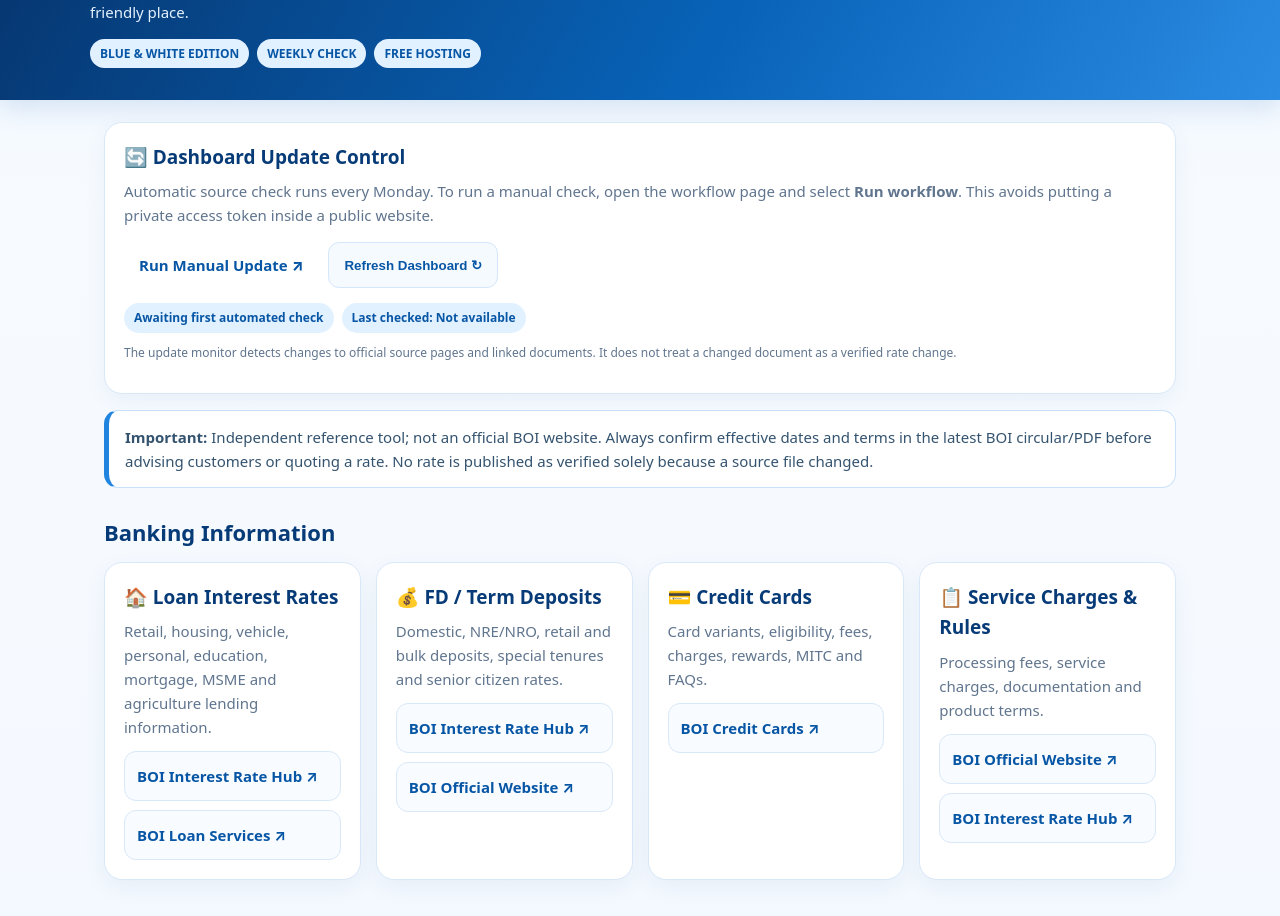
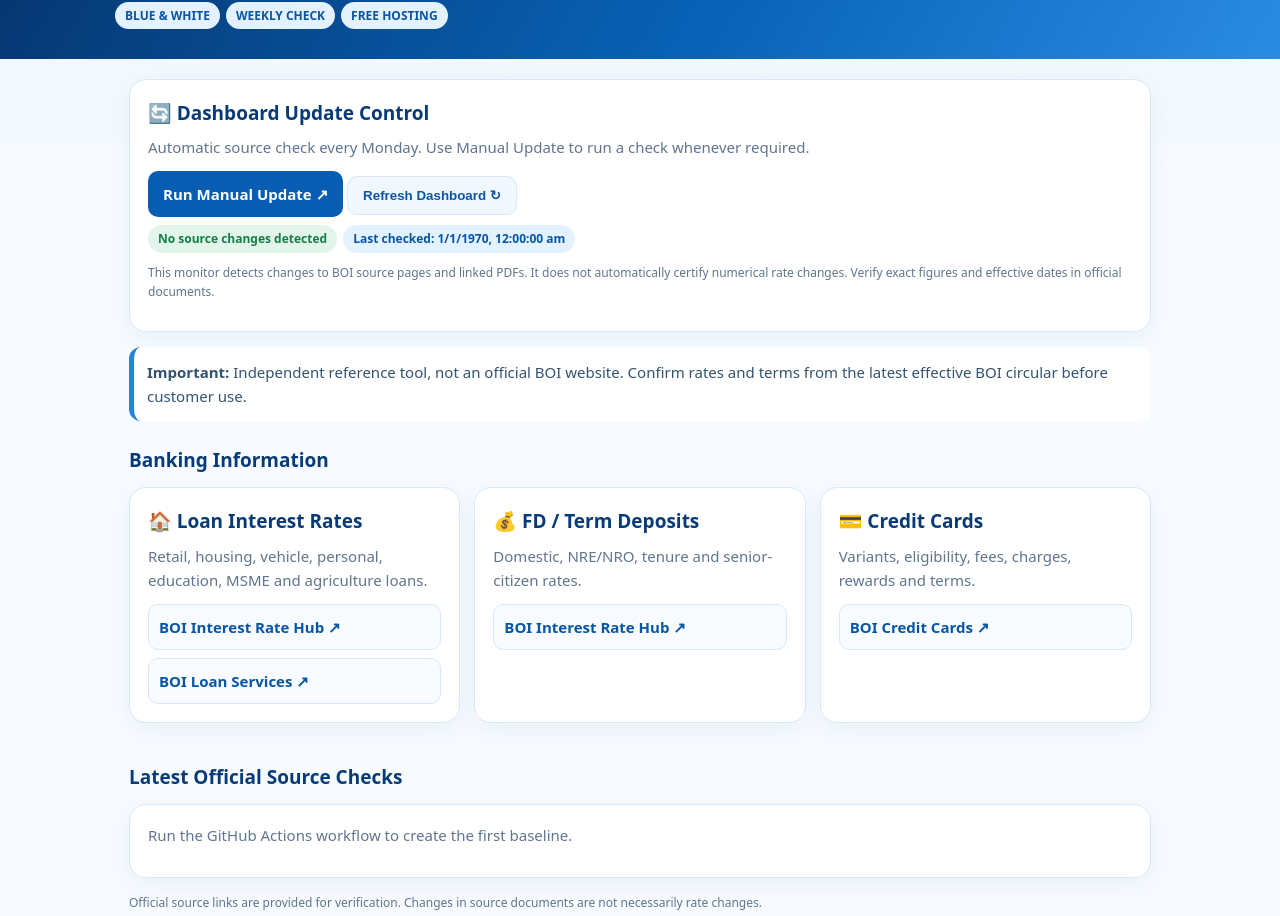
Before and after one commit to vishnubankofindia-stack/boi-live-dashboard, a plain HTML site: page index.html in a window 1280 px wide. Shown: the part 142-1058 px from the top of the page. Drawn offline with Linux system fonts and the light colour scheme; no server answers.

Commit message:
Add files via upload

```diff
--- a/index.html
+++ b/index.html
@@ -1,79 +1,39 @@
 <!doctype html>
-<html lang="en"><head>
-<meta charset="utf-8"><meta name="viewport" content="width=device-width,initial-scale=1">
-<meta name="theme-color" content="#073b78">
-<title>BOI Live Banking Dashboard</title>
+<html lang="en"><head><meta charset="utf-8"><meta name="viewport" content="width=device-width,initial-scale=1">
+<meta name="theme-color" content="#073b78"><title>BOI Live Banking Dashboard</title>
 <style>
-:root{--navy:#073b78;--blue:#1266c5;--sky:#eaf4ff;--ink:#163252;--muted:#60758e;--bg:#f3f8ff;--line:#d9e8f8;--white:#fff;--green:#147d4a;--amber:#9a6500}
-*{box-sizing:border-box}body{margin:0;background:linear-gradient(180deg,#eaf4ff 0,#f7fbff 340px,#f3f8ff 100%);font:15px/1.6 system-ui,-apple-system,Segoe UI,Roboto,Arial;color:var(--ink)}
-header{background:linear-gradient(120deg,#06336b,#0863b8 58%,#2b8be2);color:white;padding:32px 18px;box-shadow:0 8px 24px #0756a522}
-.wrap,main{max-width:1100px;margin:auto}.eyebrow{color:#cfe7ff;font-weight:800;letter-spacing:.15em;font-size:11px}.title{font-size:clamp(27px,5vw,42px);line-height:1.15;font-weight:850;margin:10px 0}.sub{color:#e4f2ff;max-width:760px}
-main{padding:22px 14px 46px}.grid{display:grid;grid-template-columns:repeat(auto-fit,minmax(230px,1fr));gap:15px}
-.card{background:white;border:1px solid var(--line);border-radius:18px;padding:19px;box-shadow:0 7px 22px #174f8610}.card h2{font-size:19px;margin:0 0 7px;color:var(--navy)}.card p{color:var(--muted);margin:0 0 12px}
-.actions{display:flex;gap:10px;flex-wrap:wrap;margin-top:15px}.btn{display:inline-block;text-decoration:none;border:0;border-radius:11px;padding:11px 15px;font-weight:800;background:#fff;color:#0756a5;cursor:pointer}.btn.primary{background:#fff;color:#0756a5}.btn.outline{border:1px solid #d4e7fa;background:#f5faff}
-.meta{display:flex;flex-wrap:wrap;gap:8px;margin-top:15px}.pill{font-size:12px;border-radius:30px;padding:5px 10px;background:#e2f1ff;color:#0756a5;font-weight:800}.pill.good{background:#e3f5eb;color:#147d4a}.pill.warn{background:#fff2d6;color:#8a5b00}
-.notice{background:white;border:1px solid #c9e1fb;border-left:5px solid #2184df;padding:14px 16px;border-radius:14px;color:#34536f;margin:16px 0}
-.section{margin:27px 0 12px;font-size:22px;color:var(--navy)}.list{display:grid;gap:9px}.source{padding:12px;border:1px solid var(--line);border-radius:12px;background:#f8fbff}.source a{color:#0756a5;font-weight:750;text-decoration:none}.small{font-size:12px;color:var(--muted)}.footer{margin-top:25px;color:var(--muted);font-size:12px;border-top:1px solid #d8e7f6;padding-top:16px}
-@media(max-width:560px){header{padding:26px 16px}.grid{grid-template-columns:1fr}}
-</style></head>
-<body>
-<header><div class="wrap"><div class="eyebrow">BANK OF INDIA • OFFICIAL-SOURCE MONITOR</div>
-<div class="title">BOI Live Banking Dashboard</div>
-<div class="sub">Loan interest rates, fixed deposits, credit cards, fees and official documents — one shareable, mobile-friendly place.</div>
-<div class="meta"><span class="pill">BLUE & WHITE EDITION</span><span class="pill">WEEKLY CHECK</span><span class="pill">FREE HOSTING</span></div></div></header>
+:root{--navy:#073b78;--blue:#1266c5;--ink:#163252;--muted:#60758e;--line:#d9e8f8}
+*{box-sizing:border-box}body{margin:0;background:linear-gradient(180deg,#eaf4ff,#f7fbff 340px);font:15px/1.6 system-ui,Arial;color:var(--ink)}
+header{background:linear-gradient(120deg,#06336b,#0863b8 58%,#2b8be2);color:white;padding:30px 18px}.wrap,main{max-width:1050px;margin:auto}main{padding:20px 14px 45px}
+.title{font-size:clamp(27px,5vw,42px);font-weight:850;line-height:1.15;margin:8px 0}.sub{color:#e4f2ff}
+.card{background:white;border:1px solid var(--line);border-radius:17px;padding:18px;margin-bottom:15px;box-shadow:0 7px 22px #174f8610}
+h2{font-size:19px;color:var(--navy);margin:0 0 7px}p{color:var(--muted);margin:0 0 12px}.grid{display:grid;grid-template-columns:repeat(auto-fit,minmax(225px,1fr));gap:14px}
+.btn{display:inline-block;border:0;border-radius:10px;padding:11px 15px;background:#075db2;color:white;text-decoration:none;font-weight:800;cursor:pointer}.outline{background:#f1f7ff;color:#0756a5;border:1px solid var(--line)}
+.pill{display:inline-block;margin:8px 6px 0 0;border-radius:25px;padding:4px 10px;background:#e4f2ff;color:#0756a5;font-size:12px;font-weight:800}.good{background:#e3f5eb;color:#147d4a}.warn{background:#fff2d6;color:#8a5b00}
+.source{padding:10px;border:1px solid var(--line);border-radius:10px;background:#f8fbff;margin-top:8px}.source a{color:#0756a5;font-weight:750;text-decoration:none}.small{font-size:12px;color:var(--muted)}
+.notice{background:#fff;border-left:5px solid #2184df;padding:13px;border-radius:12px;margin:15px 0;color:#34536f}
+@media(max-width:560px){.grid{grid-template-columns:1fr}}
+</style></head><body>
+<header><div class="wrap"><div style="font-size:11px;letter-spacing:.15em;color:#cfe7ff;font-weight:800">BANK OF INDIA • OFFICIAL-SOURCE MONITOR</div>
+<div class="title">BOI Live Banking Dashboard</div><div class="sub">Loan rates • Fixed deposits • Credit cards • Fees and official documents</div>
+<span class="pill">BLUE & WHITE</span><span class="pill">WEEKLY CHECK</span><span class="pill">FREE HOSTING</span></div></header>
 <main>
-<section class="card">
-<h2>🔄 Dashboard Update Control</h2>
-<p>Automatic source check runs every Monday. To run a manual check, open the workflow page and select <b>Run workflow</b>. This avoids putting a private access token inside a public website.</p>
-<div class="actions"><a class="btn primary" id="manualBtn" href="https://github.com/" target="_blank" rel="noopener">Run Manual Update ↗</a><button class="btn outline" id="refreshBtn" type="button">Refresh Dashboard ↻</button></div>
-<div class="meta"><span class="pill" id="status">Loading update status…</span><span class="pill" id="checked">Last checked: loading…</span></div>
-<p class="small" id="note" style="margin-top:10px">The update monitor detects changes to official source pages and linked documents. It does not treat a changed document as a verified rate change.</p>
-</section>
-<div class="notice"><b>Important:</b> Independent reference tool; not an official BOI website. Always confirm effective dates and terms in the latest BOI circular/PDF before advising customers or quoting a rate. No rate is published as verified solely because a source file changed.</div>
-<h2 class="section">Banking Information</h2>
-<div class="grid">
-<section class="card"><h2>🏠 Loan Interest Rates</h2><p>Retail, housing, vehicle, personal, education, mortgage, MSME and agriculture lending information.</p><div class="list">
-<div class="source"><a href="https://bankofindia.bank.in/interest-rate" target="_blank" rel="noopener">BOI Interest Rate Hub ↗</a></div>
-<div class="source"><a href="https://bankofindia.bank.in/loan-services" target="_blank" rel="noopener">BOI Loan Services ↗</a></div></div></section>
-<section class="card"><h2>💰 FD / Term Deposits</h2><p>Domestic, NRE/NRO, retail and bulk deposits, special tenures and senior citizen rates.</p><div class="list">
-<div class="source"><a href="https://bankofindia.bank.in/interest-rate" target="_blank" rel="noopener">BOI Interest Rate Hub ↗</a></div>
-<div class="source"><a href="https://bankofindia.bank.in/" target="_blank" rel="noopener">BOI Official Website ↗</a></div></div></section>
-<section class="card"><h2>💳 Credit Cards</h2><p>Card variants, eligibility, fees, charges, rewards, MITC and FAQs.</p><div class="list">
-<div class="source"><a href="https://bankofindia.bank.in/credit-card/" target="_blank" rel="noopener">BOI Credit Cards ↗</a></div></div></section>
-<section class="card"><h2>📋 Service Charges & Rules</h2><p>Processing fees, service charges, documentation and product terms.</p><div class="list">
-<div class="source"><a href="https://bankofindia.bank.in/" target="_blank" rel="noopener">BOI Official Website ↗</a></div>
-<div class="source"><a href="https://bankofindia.bank.in/interest-rate" target="_blank" rel="noopener">BOI Interest Rate Hub ↗</a></div></div></section>
-</div>
-<h2 class="section">Latest Official Source Checks</h2>
-<section class="card"><p id="changeSummary">Reading the latest check report…</p><div class="list" id="documents"></div></section>
-<div class="footer">Data source: Bank of India official website and documents. Monitoring reports source/document changes, not bank approvals. Always rely on the latest effective circular, product terms and sanction-specific conditions. Dashboard build is independently maintained.</div>
-</main>
+<section class="card"><h2>🔄 Dashboard Update Control</h2><p>Automatic source check every Monday. Use Manual Update to run a check whenever required.</p>
+<a class="btn" href="https://github.com/vishnubankofindia-stack/boi-live-dashboard/actions/workflows/boi-weekly-check.yml" target="_blank" rel="noopener">Run Manual Update ↗</a>
+<button class="btn outline" onclick="loadReport()">Refresh Dashboard ↻</button>
+<div><span id="status" class="pill">Loading status…</span><span id="checked" class="pill">Last checked: loading…</span></div>
+<p class="small" style="margin-top:10px">This monitor detects changes to BOI source pages and linked PDFs. It does not automatically certify numerical rate changes. Verify exact figures and effective dates in official documents.</p></section>
+<div class="notice"><b>Important:</b> Independent reference tool, not an official BOI website. Confirm rates and terms from the latest effective BOI circular before customer use.</div>
+<h2 style="margin:24px 0 12px">Banking Information</h2><div class="grid">
+<section class="card"><h2>🏠 Loan Interest Rates</h2><p>Retail, housing, vehicle, personal, education, MSME and agriculture loans.</p><div class="source"><a href="https://bankofindia.bank.in/interest-rate" target="_blank">BOI Interest Rate Hub ↗</a></div><div class="source"><a href="https://bankofindia.bank.in/loan-services" target="_blank">BOI Loan Services ↗</a></div></section>
+<section class="card"><h2>💰 FD / Term Deposits</h2><p>Domestic, NRE/NRO, tenure and senior-citizen rates.</p><div class="source"><a href="https://bankofindia.bank.in/interest-rate" target="_blank">BOI Interest Rate Hub ↗</a></div></section>
+<section class="card"><h2>💳 Credit Cards</h2><p>Variants, eligibility, fees, charges, rewards and terms.</p><div class="source"><a href="https://bankofindia.bank.in/credit-card/" target="_blank">BOI Credit Cards ↗</a></div></section></div>
+<h2 style="margin:24px 0 12px">Latest Official Source Checks</h2><section class="card"><p id="summary">Waiting for first automated check.</p><div id="docs"></div></section>
+<div class="small">Official source links are provided for verification. Changes in source documents are not necessarily rate changes.</div></main>
 <script>
-const OWNER_REPO = "YOUR_GITHUB_USERNAME/boi-live-dashboard";
-const WORKFLOW = "boi-weekly-check.yml";
-document.getElementById("manualBtn").href = `https://github.com/${OWNER_REPO}/actions/workflows/${WORKFLOW}`;
-document.getElementById("refreshBtn").addEventListener("click",()=>location.reload());
-async function loadReport(){
- try{
-  const r=await fetch("./data/report.json?ts="+Date.now(),{cache:"no-store"});
-  if(!r.ok) throw new Error("No report published yet");
-  const d=await r.json();
-  document.getElementById("status").textContent=d.change_detected?"Official source changes detected":"No source changes detected";
-  document.getElementById("status").className="pill "+(d.change_detected?"warn":"good");
-  document.getElementById("checked").textContent="Last checked: "+new Date(d.checked_at).toLocaleString("en-IN");
-  document.getElementById("changeSummary").textContent=d.summary||"Source check completed. Verify the linked documents for effective dates.";
-  const box=document.getElementById("documents"); box.innerHTML="";
-  (d.sources||[]).forEach(s=>{
-   const div=document.createElement("div");div.className="source";
-   const a=document.createElement("a");a.href=s.url;a.target="_blank";a.rel="noopener";a.textContent=s.title+" ↗";
-   const p=document.createElement("div");p.className="small";p.textContent=(s.kind||"Official source")+" • "+(s.status||"Checked")+(s.sha256?" • SHA-256 "+s.sha256.slice(0,12):"");
-   div.append(a,p);box.append(div);
-  });
- }catch(e){
-  document.getElementById("status").textContent="Awaiting first automated check";
-  document.getElementById("checked").textContent="Last checked: Not available";
-  document.getElementById("changeSummary").textContent="The first report will appear after the GitHub Actions workflow completes. Use the official BOI links above in the meantime.";
- }
-}
+async function loadReport(){try{const r=await fetch("./report.json?t="+Date.now(),{cache:"no-store"});if(!r.ok)throw Error();const d=await r.json();
+const s=document.getElementById("status");s.textContent=d.change_detected?"Source changes detected":"No source changes detected";s.className="pill "+(d.change_detected?"warn":"good");
+document.getElementById("checked").textContent="Last checked: "+new Date(d.checked_at).toLocaleString("en-IN");document.getElementById("summary").textContent=d.summary||"Check completed.";
+const box=document.getElementById("docs");box.replaceChildren();(d.sources||[]).forEach(x=>{const div=document.createElement("div");div.className="source";const a=document.createElement("a");a.href=x.url;a.target="_blank";a.rel="noopener";a.textContent=x.title+" ↗";const p=document.createElement("div");p.className="small";p.textContent=(x.kind||"BOI source")+" • "+(x.status||"Checked");div.append(a,p);box.append(div);});}catch(e){document.getElementById("status").textContent="Awaiting first check";document.getElementById("checked").textContent="Last checked: Not available";}}
 loadReport();
 </script></body></html>
--- a/report.json
+++ b/report.json
@@ -1,7 +1,7 @@
 {
   "checked_at": null,
   "change_detected": false,
-  "summary": "No automated check has run yet. Run the GitHub Actions workflow to create the first baseline.",
+  "summary": "Run the GitHub Actions workflow to create the first baseline.",
   "sources": [],
   "errors": []
 }
```
Also changed, not shown: 1 other file.
